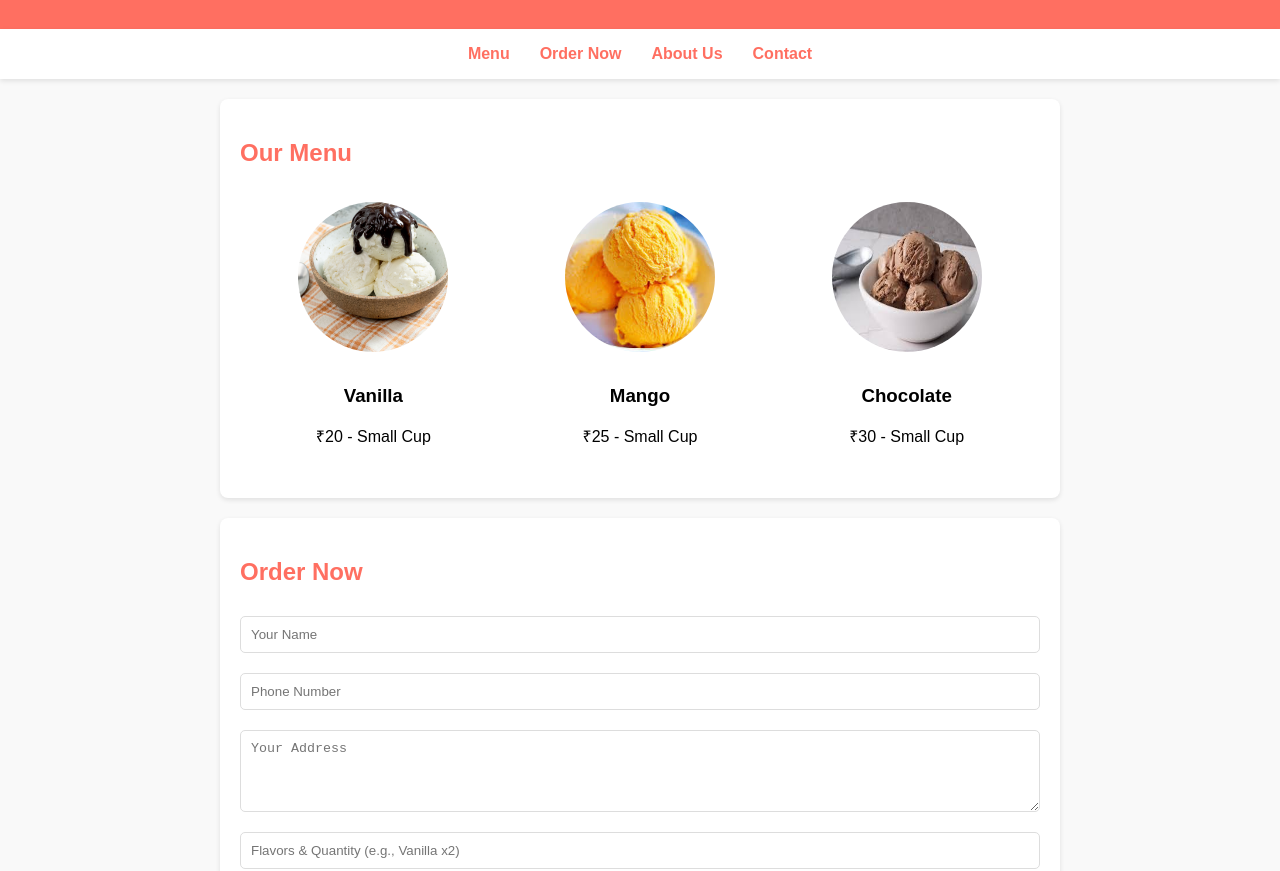
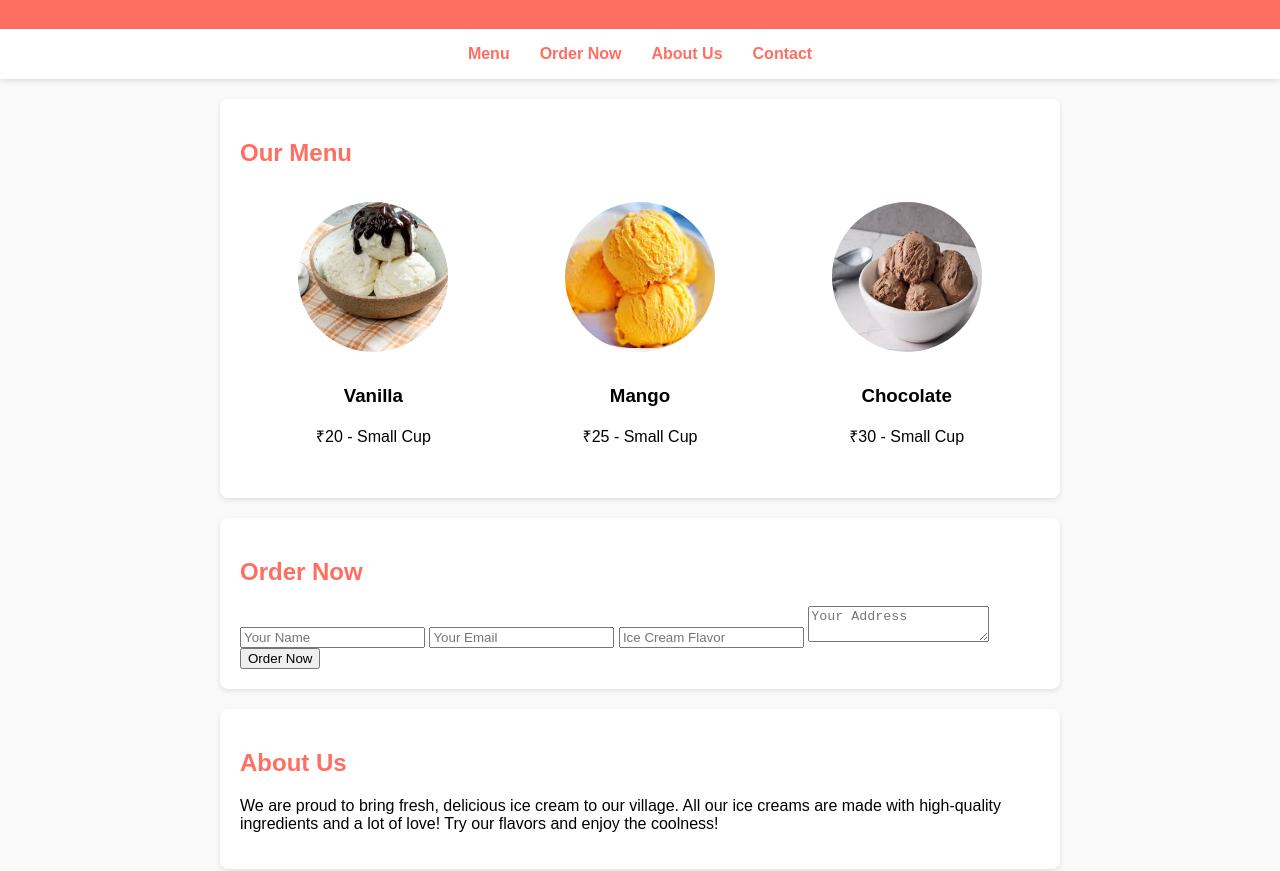
Before and after one commit to Suhail-ranas/ice-creame-shope, a plain HTML site: page index.html in a window 1280 px wide. Shown: the part 90-961 px from the top of the page. Drawn offline with Linux system fonts and the light colour scheme; a script that the page names is missing.

Commit message:
Update index.html

```diff
--- a/index.html
+++ b/index.html
@@ -120,13 +120,14 @@
 
 <section id="order">
     <h2>Order Now</h2>
-    <form class="order-form" onsubmit="submitOrder(event)">
-        <input type="text" id="name" placeholder="Your Name" required>
-        <input type="text" id="phone" placeholder="Phone Number" required>
-        <textarea id="address" placeholder="Your Address" rows="4" required></textarea>
-        <input type="text" id="details" placeholder="Flavors & Quantity (e.g., Vanilla x2)" required>
-        <button type="submit" style="background-color: #ff6f61; color: white; border: none;">Place Order</button>
+   <form action="https://formsubmit.co/suhailranayt@gmail.com" method="POST">
+        <input type="text" name="name" placeholder="Your Name" required>
+        <input type="email" name="email" placeholder="Your Email" required>
+        <input type="text" name="icecream" placeholder="Ice Cream Flavor" required>
+        <textarea name="address" placeholder="Your Address" required></textarea>
+        <button type="submit">Order Now</button>
     </form>
+
     <script>
         async function submitOrder(event) {
             event.preventDefault();
```
